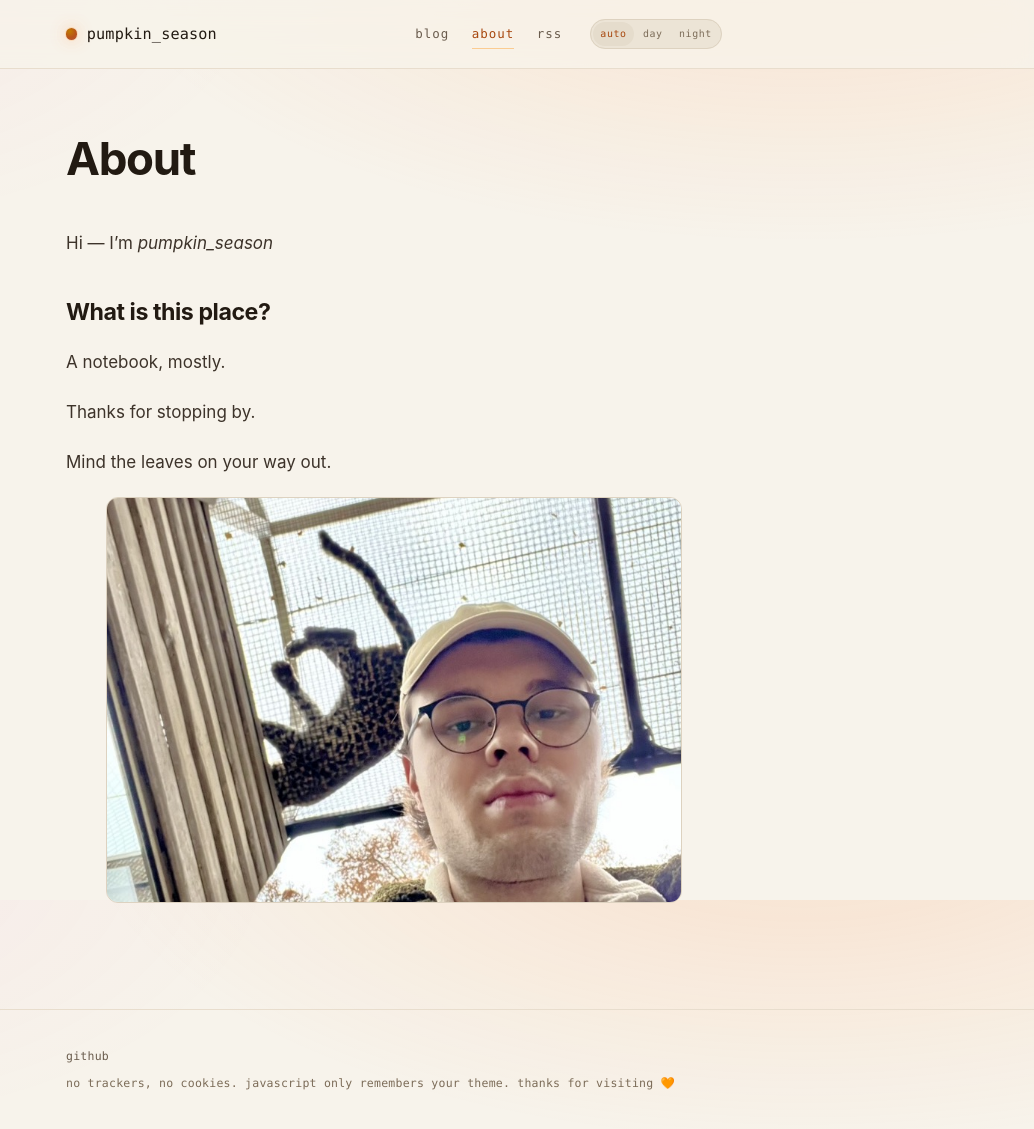
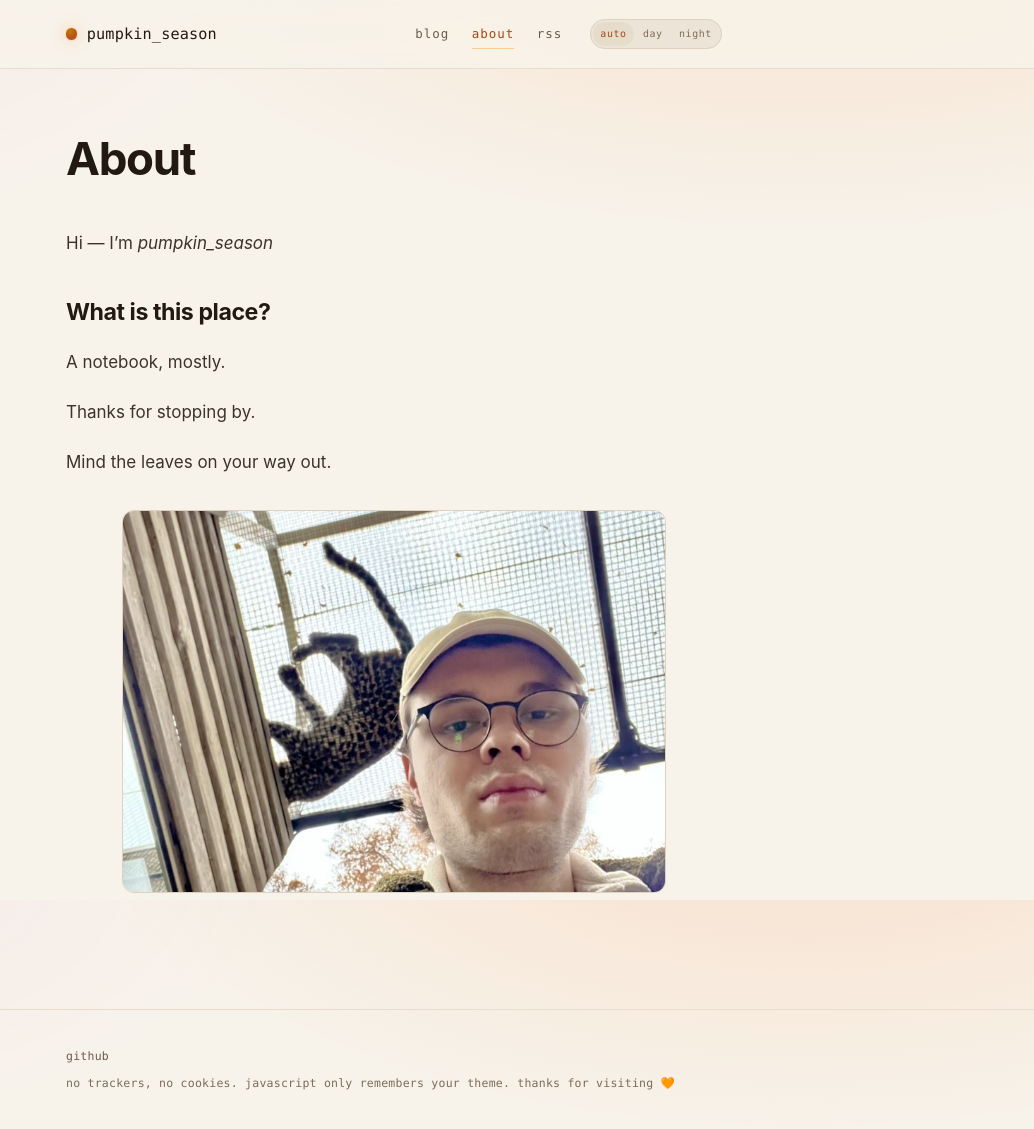
Before and after one commit to PumpkinSeason/my-blog, a Jekyll site: the page built from about.md, in a window 1280 px wide and 1141 px high. Shown: the top 1129 px of the window, without its empty margins (246-1280 px from the left). Built offline with Jekyll 4.4.1, drawn with Linux system fonts in a browser that asks for light colours.

Commit message:
about: make the photo a bit smaller

```diff
--- a/assets/css/style.css
+++ b/assets/css/style.css
@@ -524,6 +524,16 @@ img {
   border-radius: var(--radius);
 }
 
+.prose figure {
+  margin: 2rem 0;
+}
+
+.prose figure img {
+  display: block;
+  max-width: min(100%, 34rem);
+  margin-inline: auto;
+}
+
 .prose figcaption {
   margin-top: 0.6rem;
   font-family: var(--font-mono);
```
